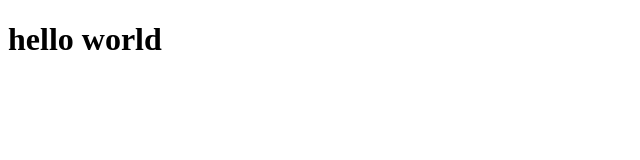
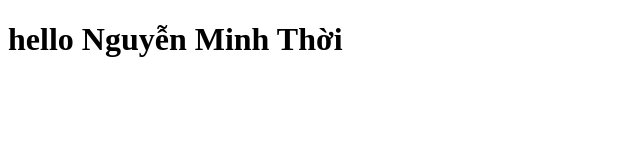
Before and after one commit to Minthoi/MinThoi.github.io, a plain HTML site: page index.html in a window 1280 px wide. Shown: the whole page, without its empty margins (0-640 px from the left). Drawn offline with Linux system fonts and the light colour scheme.

Commit message:
second push

```diff
--- a/index.html
+++ b/index.html
@@ -6,6 +6,6 @@
     <title>Document</title>
 </head>
 <body>
-    <h1>hello world </h1>
+    <h1>hello Nguyễn Minh Thời </h1>
 </body>
 </html>
```
